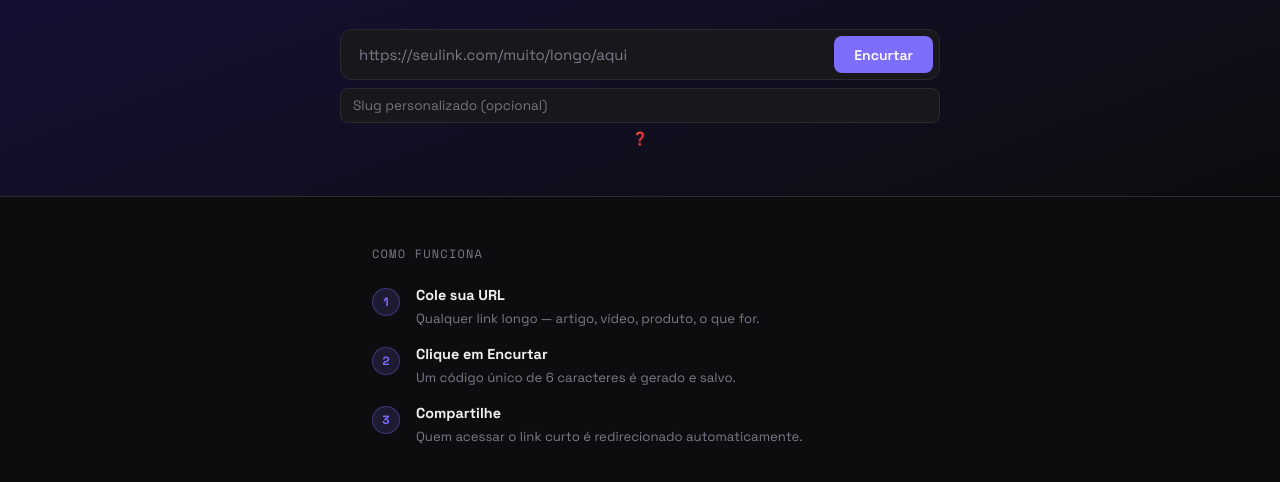
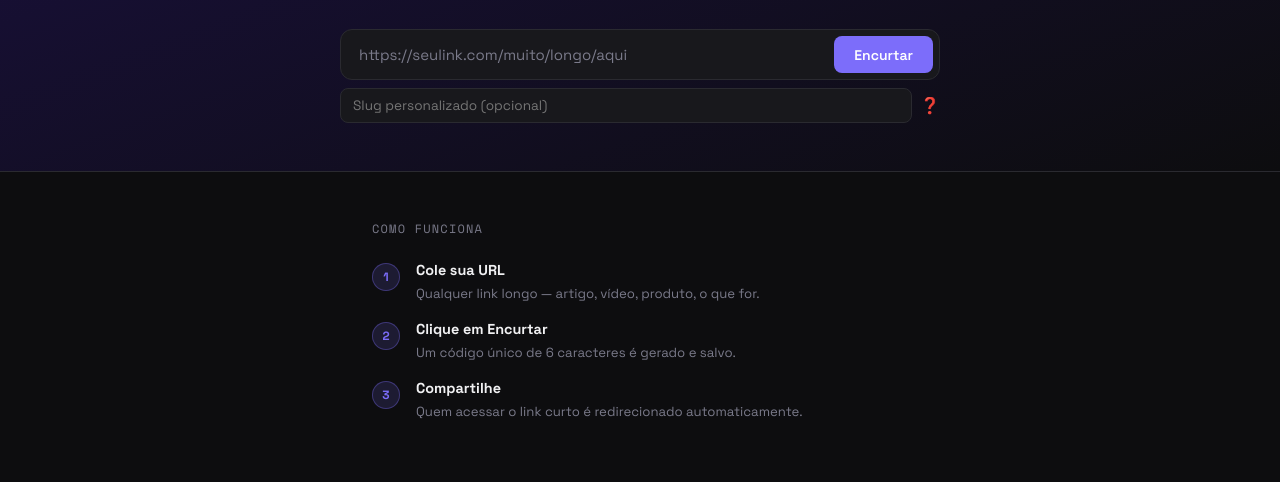
Before and after one commit to Jobson-TI/url-shortener, a website: page public/index.html in a window 1280 px wide. Shown: the part 314-796 px from the top of the page. Drawn offline with nearby package versions, Linux system fonts and the light colour scheme.

Commit message:
corrige posição do tooltip do slug

```diff
--- a/public/index.html
+++ b/public/index.html
@@ -351,9 +351,9 @@
       <input type="url" id="urlInput" placeholder="https://seulink.com/muito/longo/aqui" />
       <button class="btn-primary" id="btnEncurtar" onclick="encurtar()">Encurtar</button>
     </div>
-    <div style="margin-top:0.5rem">
-      <input type="text" id="slugInput" placeholder="Slug personalizado (opcional)" style="width:100%;background:var(--surface);border:1px solid var(--border);border-radius:8px;color:var(--text);font-family:inherit;font-size:0.85rem;padding:0.5rem 0.75rem;outline:none" />
-      <span style="font-size:0.8rem;color:var(--muted);margin-top:0.4rem;display:inline-block;cursor:help;position:relative" title="Deixe em branco para gerar automaticamente. Se personalizar, use entre 3 e 20 caracteres — sem espaços.">❓</span>
+    <div style="margin-top:0.5rem;display:flex;align-items:center;gap:0.5rem">
+      <input type="text" id="slugInput" placeholder="Slug personalizado (opcional)" style="flex:1;background:var(--surface);border:1px solid var(--border);border-radius:8px;color:var(--text);font-family:inherit;font-size:0.85rem;padding:0.5rem 0.75rem;outline:none" />
+      <span style="font-size:1rem;color:var(--muted);cursor:help;flex-shrink:0" title="Deixe em branco para gerar automaticamente. Se personalizar, use entre 3 e 20 caracteres — sem espaços.">❓</span>
     </div>
     <div class="result" id="resultado">
       <span class="result-link" id="resultLink"></span>
```
